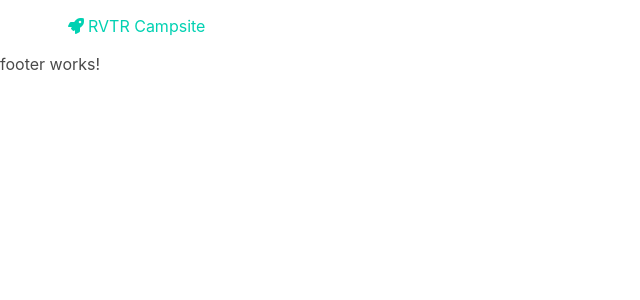
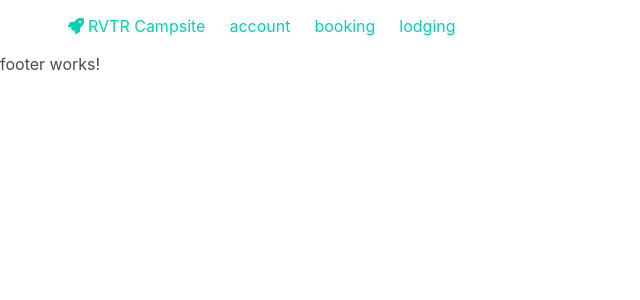
Before and after one commit to rvtr-team1/rvtrx-campground, an Angular app in the folder angular/: page / in a window 1280 px wide. Shown: the top 300 px of the page, without its empty margins (0-640 px from the left). Built offline with nearby package versions, Linux system fonts and the light colour scheme.

Commit message:
add navbar content to config file [#172280965]

```diff
--- a/angular/src/app/layout/header/header.component.html
+++ b/angular/src/app/layout/header/header.component.html
@@ -5,7 +5,7 @@
       <div class="navbar-brand">
         <a class="navbar-item has-text-primary" href="/">
           <span class="icon">
-            <i class="fas fa-rocket"></i>
+            <i aria-hidden="true" class="fas fa-rocket"></i>
           </span>
           <span>RVTR Campsite</span>
         </a>
@@ -19,7 +19,7 @@
 
       <div class="navbar-menu" id="header-menu">
         <div class="navbar-start">
-          <a *ngFor="let link of headerMenu$ | async" class="navbar-item has-text-primary" routerLink="{{ link.url }}">
+          <a *ngFor="let link of navbarLinks$ | async" class="navbar-item has-text-primary" routerLink="{{ link.url }}">
             {{ link.text }}
           </a>
         </div>
--- a/angular/src/app/layout/header/header.component.ts
+++ b/angular/src/app/layout/header/header.component.ts
@@ -10,11 +10,11 @@ import { ConfigService } from '../../services/config/config.service';
   templateUrl: './header.component.html',
 })
 export class HeaderComponent implements OnInit {
-  headerMenu$: Observable<Link[]>;
+  navbarLinks$: Observable<Link[]>;
 
   constructor(private readonly config: ConfigService) {}
 
   ngOnInit(): void {
-    this.headerMenu$ = this.config.get().pipe(map<Config, Link[]>((cfg) => cfg.menu.header));
+    this.navbarLinks$ = this.config.get().pipe(map<Config, Link[]>((cfg) => cfg.menu.header));
   }
 }
--- a/angular/src/assets/config.json
+++ b/angular/src/assets/config.json
@@ -5,6 +5,10 @@
     "lodging": ""
   },
   "menu": {
-    "header": []
+    "header": [
+      { "text": "account", "url": "account" },
+      { "text": "booking", "url": "booking" },
+      { "text": "lodging", "url": "lodging" }
+    ]
   }
 }
```
Also changed, not shown: 1 other file (tests, documents, lock files or other folders).
